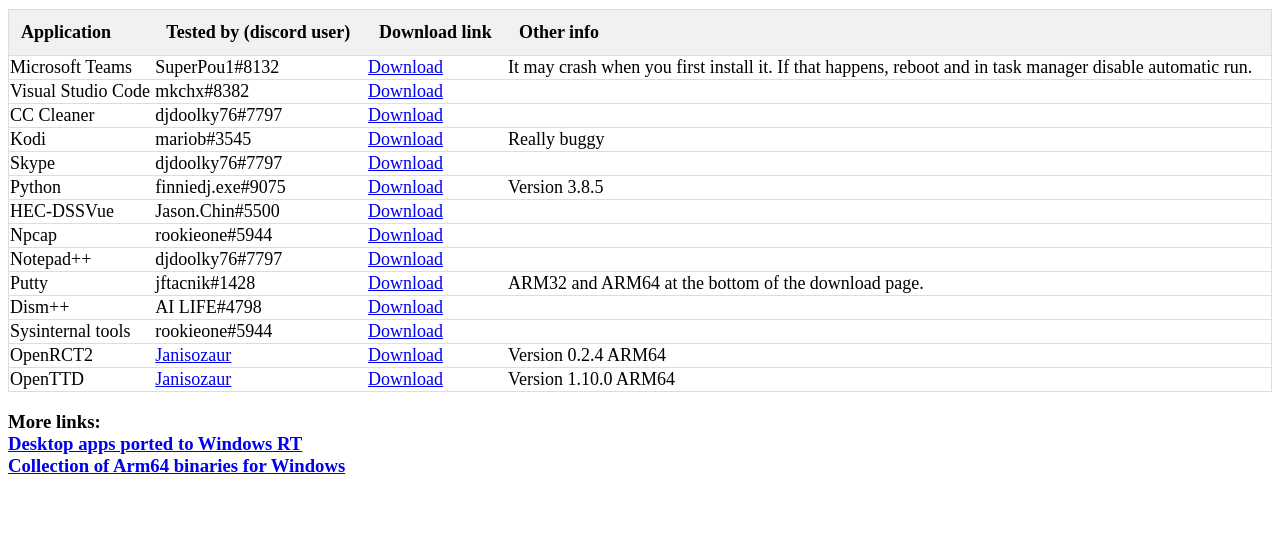
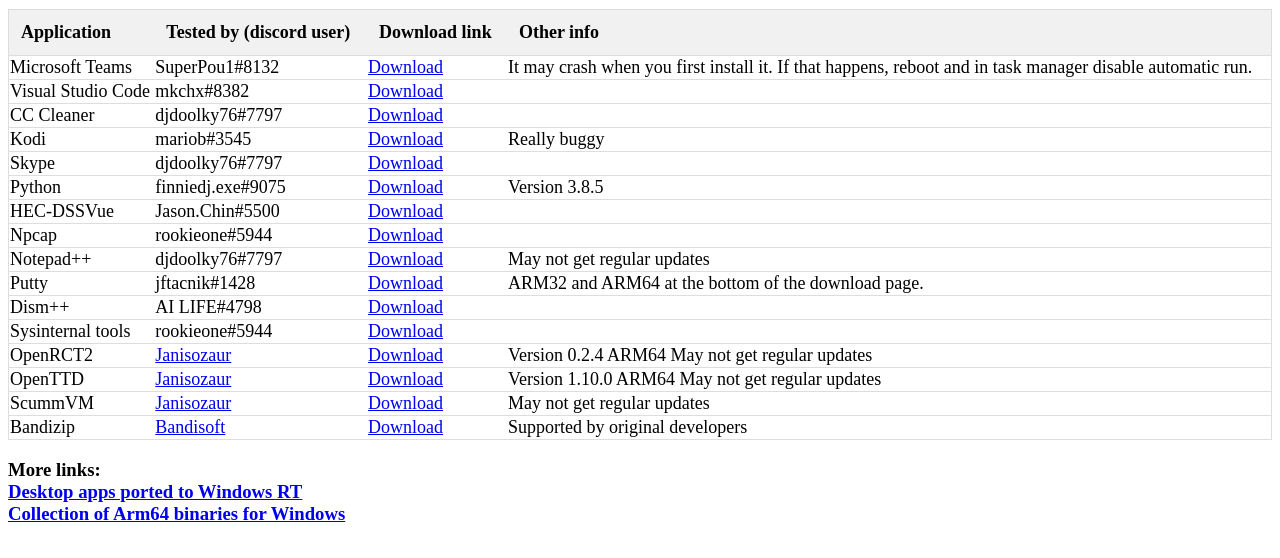
Before and after one commit to BenjaminMickler/WoR-ARM-applications, a plain HTML site: page index.html in a window 1280 px wide. Shown: the part 114-672 px from the top of the page. Drawn offline with Linux system fonts and the light colour scheme.

Commit message:
Update index.html

```diff
--- a/index.html
+++ b/index.html
@@ -105,7 +105,7 @@
     <td>Notepad++</td>
     <td>djdoolky76#7797</td>
     <td><a href="./binaries/npp.7.8.8.Installer.exe" target="_blank">Download</a></td>
-    <td></td>
+    <td>May not get regular updates</td>
   </tr>
   <tr>
     <td>Putty</td>
@@ -129,13 +129,25 @@
     <td>OpenRCT2</td>
     <td><a href='https://github.com/janisozaur'>Janisozaur</a></td>
     <td><a href="https://github.com/janisozaur/arm64-binaries/raw/master/openrct2/OpenRCT2-0.2.4-windows-arm64.zip" target="_blank">Download</a></td>
-    <td>Version 0.2.4 ARM64</td>
+    <td>Version 0.2.4 ARM64 May not get regular updates</td>
   </tr>
   <tr>
     <td>OpenTTD</td>
     <td><a href='https://github.com/janisozaur'>Janisozaur</a></td>
     <td><a href="https://github.com/janisozaur/arm64-binaries/raw/master/openttd/openttd-1.10.0-beta1-windows-arm64.zip" target="_blank">Download</a></td>
-    <td>Version 1.10.0 ARM64</td>
+    <td>Version 1.10.0 ARM64 May not get regular updates</td>
+  </tr>
+  <tr>
+    <td>ScummVM</td>
+    <td><a href='https://github.com/janisozaur'>Janisozaur</a></td>
+    <td><a href="https://github.com/janisozaur/arm64-binaries/raw/master/scummvm/scummvm-git-20200514.zip" target="_blank">Download</a></td>
+    <td>May not get regular updates</td>
+  </tr>
+  <tr>
+    <td>Bandizip</td>
+    <td><a href='https://bandisoft.com'>Bandisoft</a></td>
+    <td><a href="https://en.bandisoft.com/bandizip/" target="_blank">Download</a></td>
+    <td>Supported by original developers</td>
   </tr>
 </table>
   <h3>More links:<br><a href="https://forum.xda-developers.com/showthread.php?t=2092348">Desktop apps ported to Windows RT</a><br><a href="https://github.com/janisozaur/arm64-binaries">Collection of Arm64 binaries for Windows</a></h3>
```
